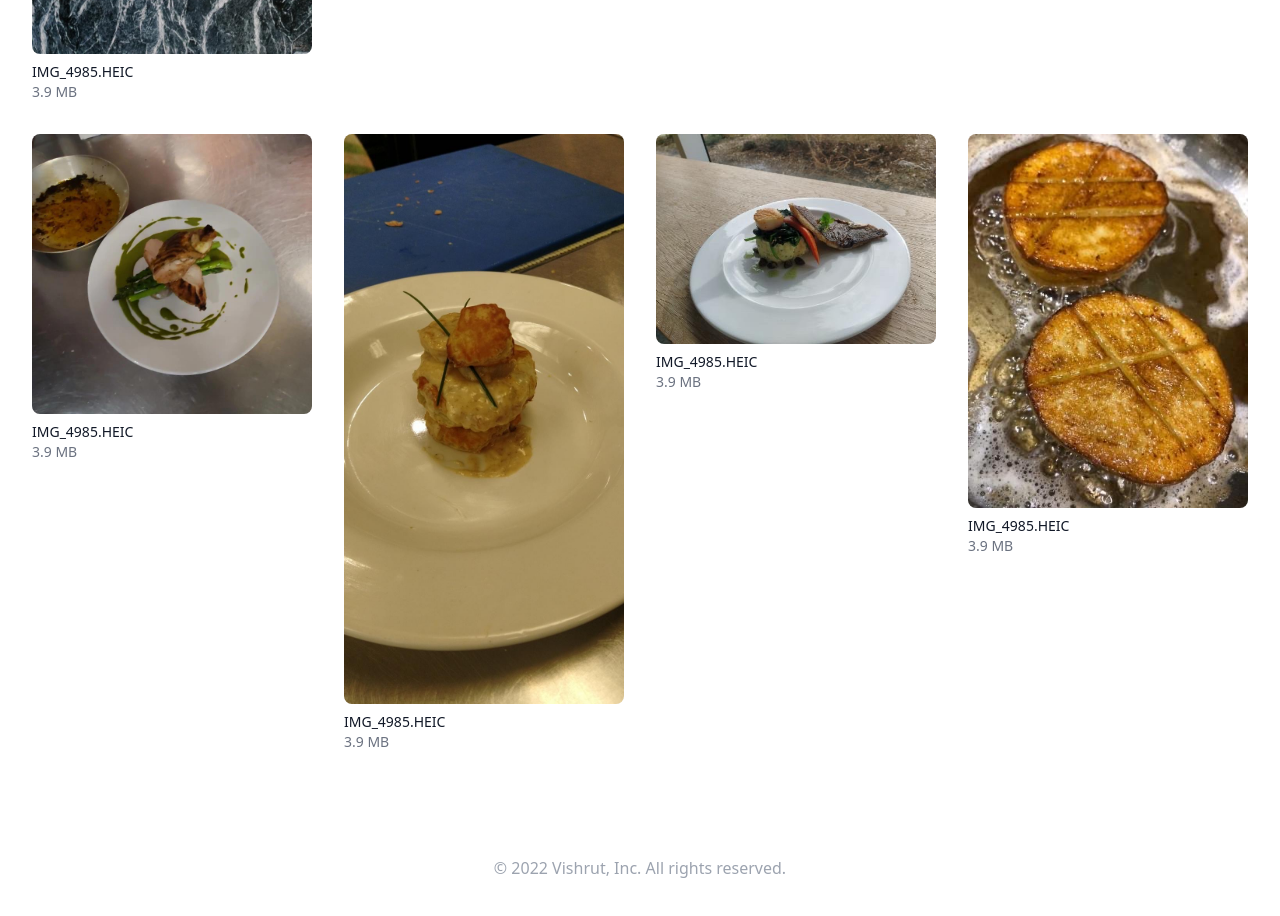
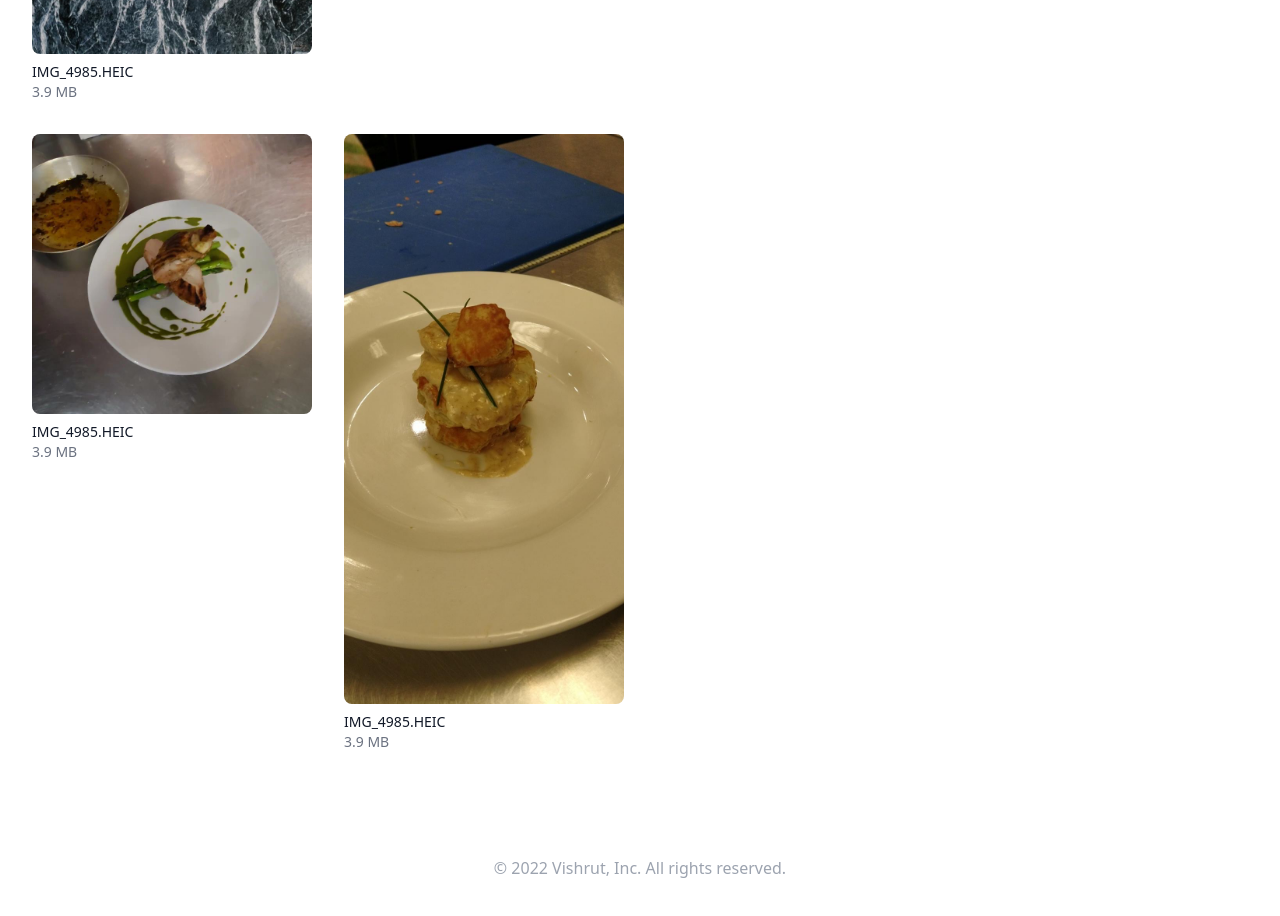
Before and after one commit to Ayush-v/Vishrut-Portfolio, a React (Create React App) app: page /allWork in a window 1280 px wide. Shown: the part 2160-3076 px from the top of the page. Built offline with nearby package versions, Linux system fonts and the light colour scheme.

Commit message:
food image error

```diff
--- a/src/pages/AllWork.jsx
+++ b/src/pages/AllWork.jsx
@@ -17,8 +17,8 @@ import Image16 from "../assets/food/food16.jpg";
 import Image17 from "../assets/food/food17.jpg";
 import Image18 from "../assets/food/food18.jpg";
 // import Image19 from "../assets/food/food19.jpg";
-import Image20 from "../assets/food/food20.jpg";
-import Image21 from "../assets/food/food21.jpg";
+// import Image20 from "../assets/food/food20.jpg";
+// import Image21 from "../assets/food/food21.jpg";
 
 const files = [
   {
@@ -116,16 +116,16 @@ const files = [
   //   size: "3.9 MB",
   //   source: Image19,
   // },
-  {
-    title: "IMG_4985.HEIC",
-    size: "3.9 MB",
-    source: Image20,
-  },
-  {
-    title: "IMG_4985.HEIC",
-    size: "3.9 MB",
-    source: Image21,
-  },
+  // {
+  //   title: "IMG_4985.HEIC",
+  //   size: "3.9 MB",
+  //   source: Image20,
+  // },
+  // {
+  //   title: "IMG_4985.HEIC",
+  //   size: "3.9 MB",
+  //   source: Image21,
+  // },
 ];
 
 const AllWork = () => {
```
